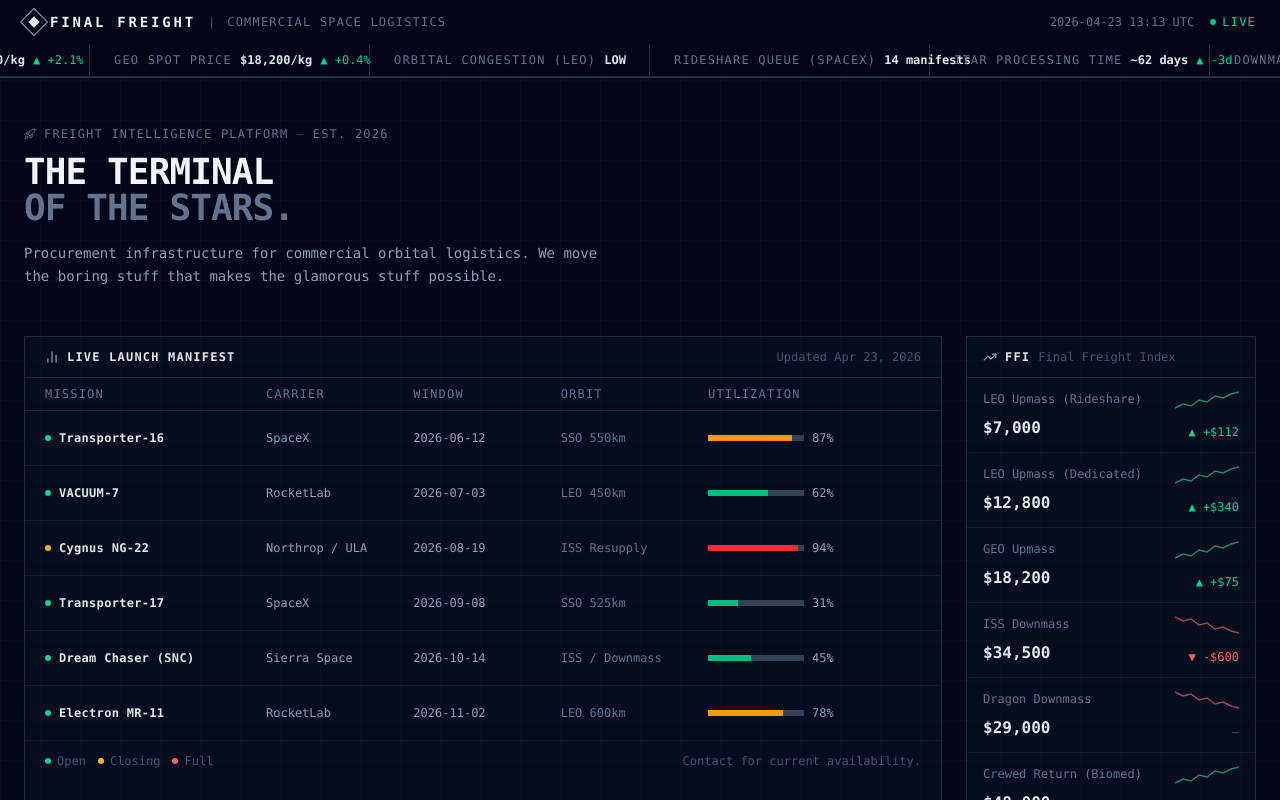
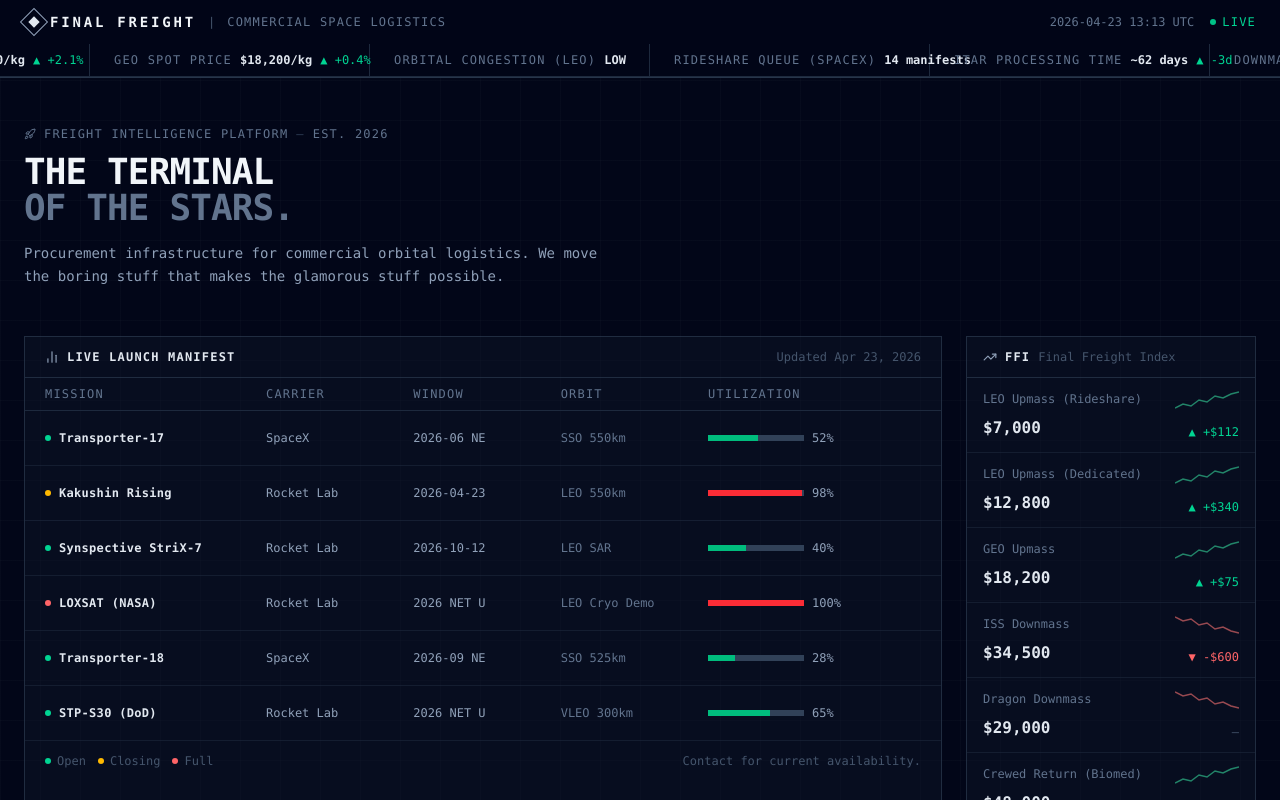
Before and after one commit to yourverybestbro/FinalFreight, a React (Vite) app: page / in a window 1280 px wide. Shown: the top 800 px of the page. Built offline with nearby package versions, Linux system fonts and the light colour scheme.

Commit message:
real launch manifest data

```diff
--- a/src/App.jsx
+++ b/src/App.jsx
@@ -17,12 +17,12 @@
 ];
 
 const MANIFEST = [
-  { mission: "Transporter-16", carrier: "SpaceX", window: "2026-06-12 UTC", orbit: "SSO 550km", utilization: 87, status: "OPEN" },
-  { mission: "VACUUM-7", carrier: "RocketLab", window: "2026-07-03 UTC", orbit: "LEO 450km", utilization: 62, status: "OPEN" },
-  { mission: "Cygnus NG-22", carrier: "Northrop / ULA", window: "2026-08-19 UTC", orbit: "ISS Resupply", utilization: 94, status: "CLOSING" },
-  { mission: "Transporter-17", carrier: "SpaceX", window: "2026-09-08 UTC", orbit: "SSO 525km", utilization: 31, status: "OPEN" },
-  { mission: "Dream Chaser (SNC)", carrier: "Sierra Space", window: "2026-10-14 UTC", orbit: "ISS / Downmass", utilization: 45, status: "OPEN" },
-  { mission: "Electron MR-11", carrier: "RocketLab", window: "2026-11-02 UTC", orbit: "LEO 600km", utilization: 78, status: "OPEN" },
+  { mission: "Transporter-17", carrier: "SpaceX", window: "2026-06 NET UTC", orbit: "SSO 550km", utilization: 52, status: "OPEN" },
+  { mission: "Kakushin Rising", carrier: "Rocket Lab", window: "2026-04-23 UTC", orbit: "LEO 550km", utilization: 98, status: "CLOSING" },
+  { mission: "Synspective StriX-7", carrier: "Rocket Lab", window: "2026-10-12 UTC", orbit: "LEO SAR", utilization: 40, status: "OPEN" },
+  { mission: "LOXSAT (NASA)", carrier: "Rocket Lab", window: "2026 NET UTC", orbit: "LEO Cryo Demo", utilization: 100, status: "FULL" },
+  { mission: "Transporter-18", carrier: "SpaceX", window: "2026-09 NET UTC", orbit: "SSO 525km", utilization: 28, status: "OPEN" },
+  { mission: "STP-S30 (DoD)", carrier: "Rocket Lab", window: "2026 NET UTC", orbit: "VLEO 300km", utilization: 65, status: "OPEN" },
 ];
 
 const FFI_DATA = [
```
